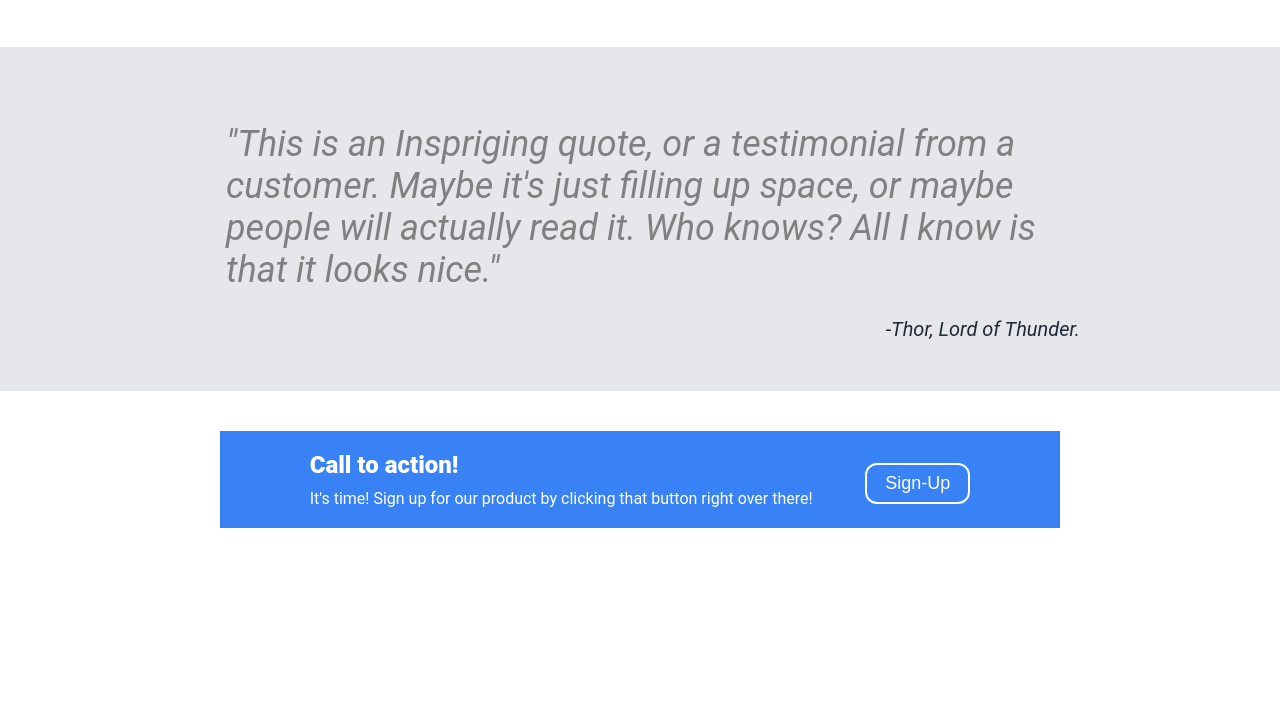
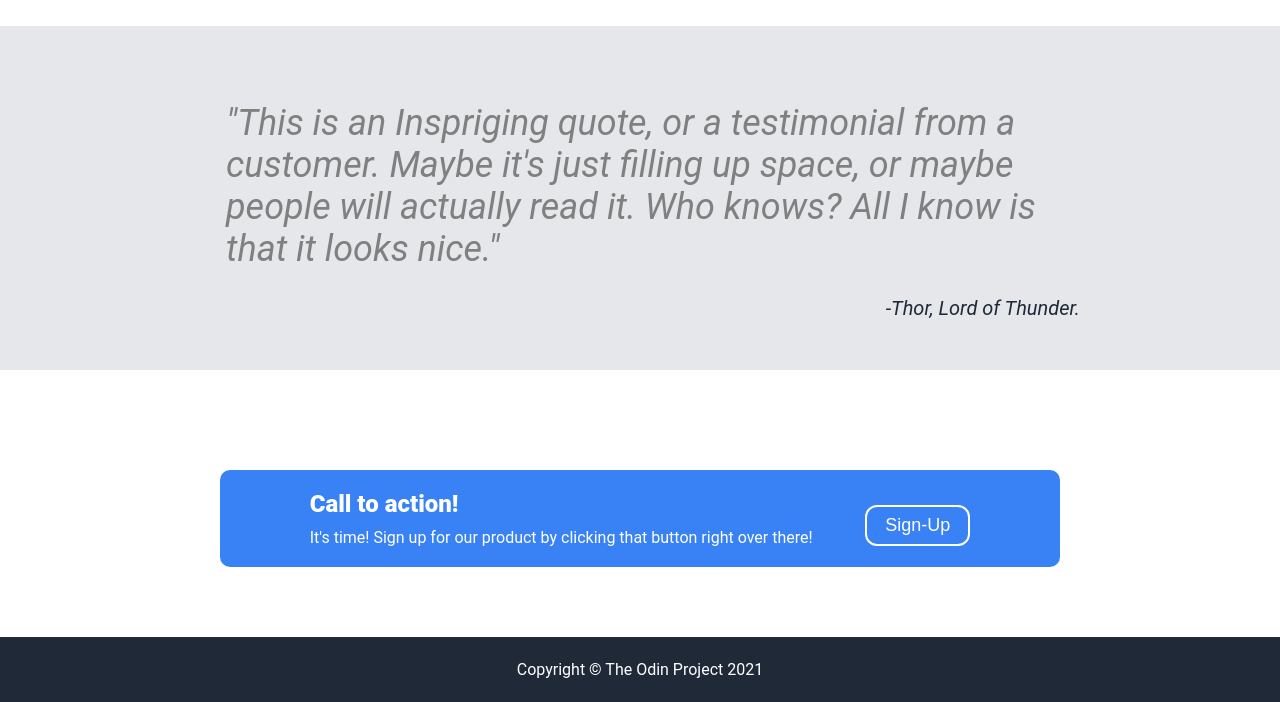
Before and after one commit to Grimcat07/Landing-Page, a plain HTML site: page index.html in a window 1280 px wide. Shown: the part 858-1560 px from the top of the page. Before the commit the page ends 1386 px from the top, so only its background shows below. Drawn offline with Linux system fonts and the light colour scheme.

Commit message:
finished all sections

```diff
--- a/index.html
+++ b/index.html
@@ -62,5 +62,8 @@
 
         <div class="signup"><button class="sign-up">Sign-Up</button></div>
     </div>
+    <div class="footer">
+        Copyright © The Odin Project 2021
+    </div>
     </body>
 </html>
--- a/styles.css
+++ b/styles.css
@@ -65,8 +65,7 @@ ul
     justify-content: center;
     align-items: center;
     background-color: grey;
-    width: 600px;
-
+    min-width: 400px;
 }
 .placeholder
 {
@@ -82,7 +81,8 @@ ul
     color: white;
     font-size: 18px;
     display: flex;
-    margin-top: 12px;
+    margin-top: 15px;
+    align-items: baseline;
 }
 .information
 {
@@ -153,8 +153,9 @@ ul
    padding: 20px 45px;
    justify-content: space-evenly;
    flex-basis: 0;
-   margin: 10px 220px;
+   margin: 70px 220px;
    gap: 8px;
+   border-radius: 10px;
 
 }
 .cmain
@@ -173,3 +174,13 @@ ul
     height: auto;
     width: 105px;
 }
+.footer
+{
+    display: flex;
+    flex-shrink: 0;
+    justify-content: center;
+    background-color: #1F2937;
+    color: white;
+    height: 65px;
+    align-items: center;
+}
```
